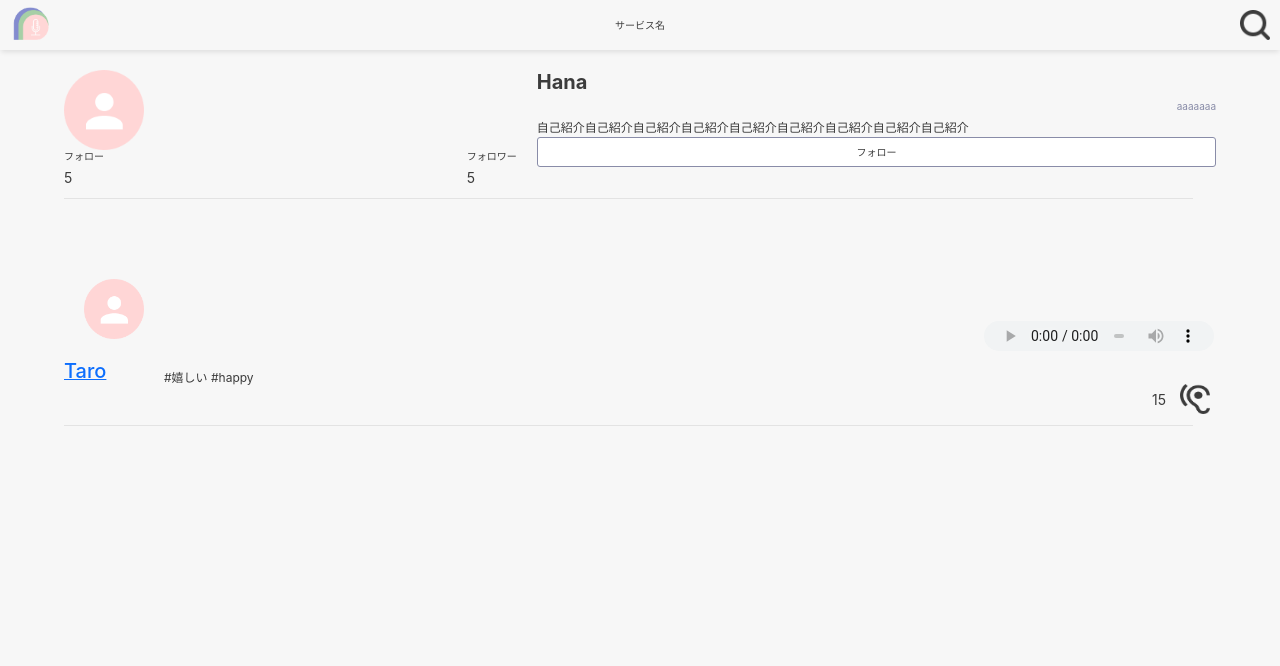
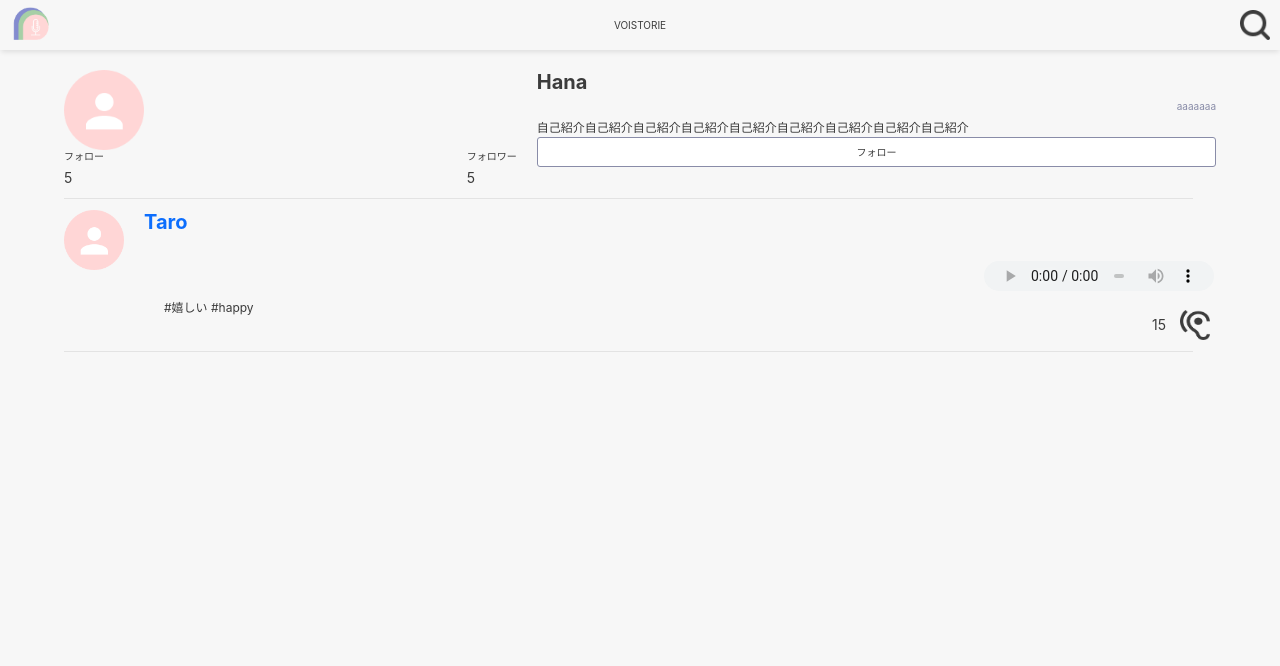
Before and after one commit to rikuta930/project_alpha, a PHP site: page /friendpage.php in a window 1280 px wide. Shown: the top 666 px of the page. Run offline with PHP 8.4, Linux system fonts and the light colour scheme; a stand-in replaces the project's code that opens the database connection.

Commit message:
friendpageレイアウト済み

```diff
--- a/css/friendpage.css
+++ b/css/friendpage.css
@@ -141,24 +141,23 @@ body {
 
 .list {
   margin: 0 auto;
-  padding-top: 150px;
+  padding-top: 100px;
   position:relative;
 }
 
 .user_img{
   width: 60px;
-  margin-left: 20px;
   position: absolute;
-  left: 2;
-  top: 70px;
+  left: 0;
+  top: 1px;
 }
 
 
-list > h2{
-  font-size: 15px;
+h2#friendname{
+  font-size: 20px;
   font-weight: bold;
-  top: 70px;
-  left: 100px;
+  top: 1px;
+  left: 80px;
 position: absolute;
 }
 
@@ -167,12 +166,12 @@ audio{
   height: 30px;
   margin: 2px;
   right: 0;
-  top:110px;
+  top:50px;
   position: absolute;
 }
 
 p#free-word{
-  top: 160px;
+  top: 90px;
   left: 100px;
   font-size: 12px;
 position: absolute;
@@ -192,7 +191,7 @@ hr{
  border: none;
 }
  p#count{
-   top: 180px;
+   top: 105px;
    right: 50px;
    font-size: 14px;
 
--- a/friendpage.php
+++ b/friendpage.php
@@ -11,7 +11,7 @@
   <body>
     <header class="header">
       <img src="./icon/logo.png" class="header__icon" />
-      <div class="header__title">サービス名</div>
+      <div class="header__title">VOISTORIE</div>
       <img src="./icon/search.png" class="header__search">
     </header>
     <div class="main-container">
@@ -46,9 +46,9 @@
           <img src="./icon/girl.png" alt="" class="user_img">
         </a>
         <a href="profile.php">
-          <h2 style="display:inline;">Taro</h2>
+          <h2 style="display:inline;" id="friendname">Taro</h2>
         </a>
-        <br>
+
       <audio controls>
         <source src="#" type="audio/mp3">
         <source src="#" type="audio/ogg">
```
